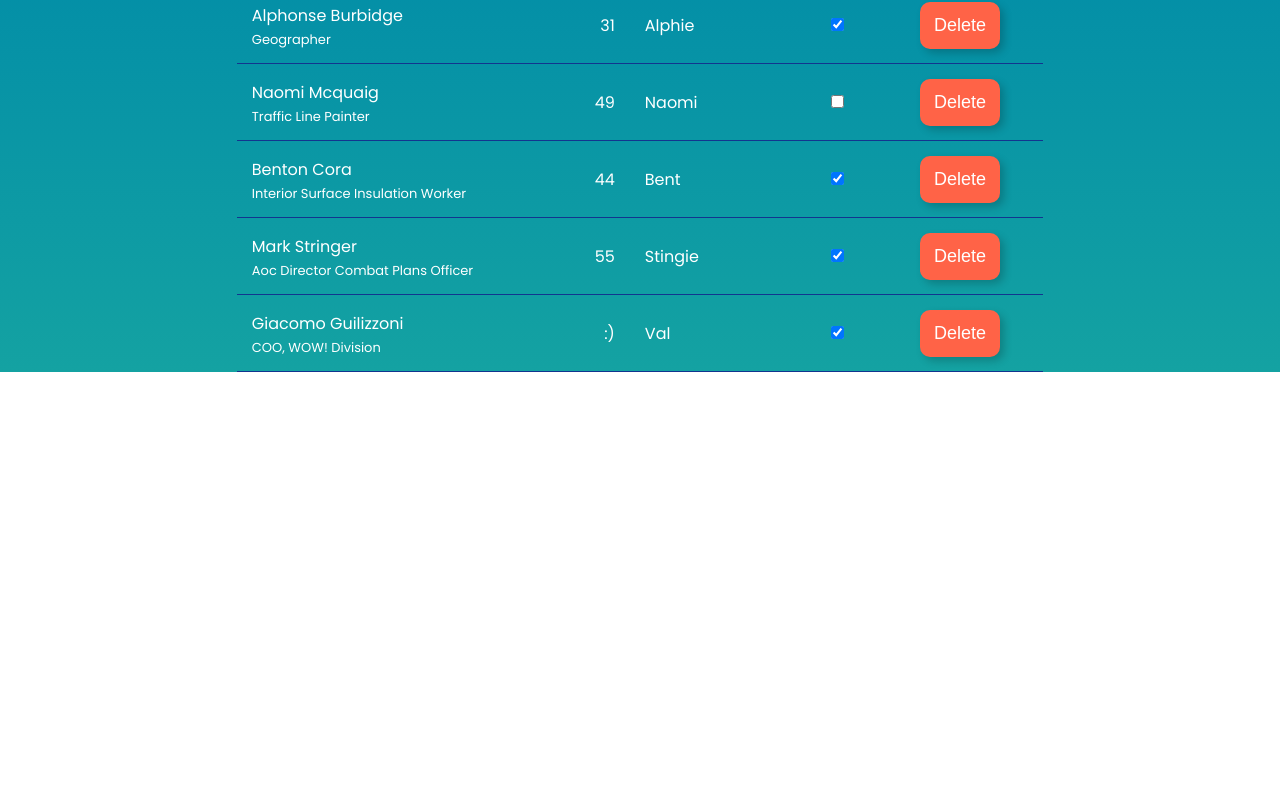
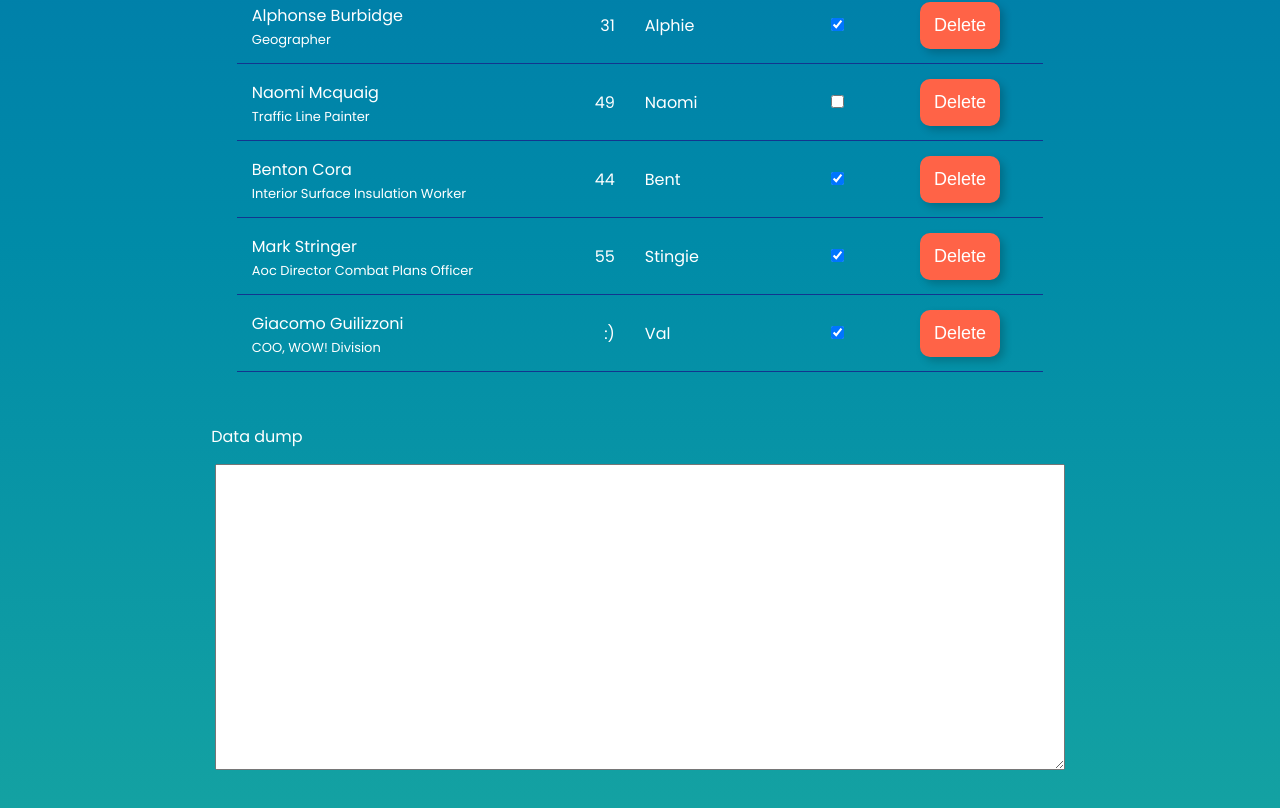
Before and after one commit to Norlandia/employee-tracker, a React (Create React App) app: page / in a window 1280 px wide. Shown: the part 1507-2315 px from the top of the page. Before the commit the page ends 1879 px from the top, so only its background shows below. Built offline with nearby package versions, Linux system fonts and the light colour scheme.

Commit message:
feat(DumpBox.js): create dumpbox component, add styling to it

```diff
--- /dev/null
+++ b/src/components/DumpBox.js
@@ -0,0 +1,14 @@
+import React from 'react';
+
+const DumpBox = () => {
+  return (
+    <div className="textbox-container">
+      <label for="textbox" className="textbox-title">
+        Data dump
+      </label>
+      <textarea id="textbox" className="textbox" readOnly />
+    </div>
+  );
+};
+
+export default DumpBox;
--- a/src/containers/EmployeeListApp.js
+++ b/src/containers/EmployeeListApp.js
@@ -2,6 +2,7 @@ import React, { Component } from 'react';
 import EmployeeList from '../components/EmployeeList';
 import initialEmployees from '../initialEmployees';
 import AddNewEmployee from '../components/AddNewEmployee';
+import DumpBox from '../components/DumpBox';
 
 class EmployeeListApp extends Component {
   state = {
@@ -61,6 +62,7 @@ class EmployeeListApp extends Component {
           employees={this.state.employees}
           delete={this.handleDelete}
         />
+        <DumpBox />
       </div>
     );
   }
--- a/src/styles.css
+++ b/src/styles.css
@@ -82,7 +82,7 @@ th {
   font-size: 22px;
   color: white;
   align-self: center;
-  box-shadow: 4px 4px 8px 0 rgba( 0, 0, 0, .2 );
+  box-shadow: 4px 4px 8px 0 rgba(0, 0, 0, 0.2);
 }
 
 .ok-button {
@@ -97,7 +97,7 @@ th {
   font-size: 18px;
   color: white;
   align-self: center;
-  box-shadow: 4px 4px 8px 0 rgba( 0, 0, 0, .2 );
+  box-shadow: 4px 4px 8px 0 rgba(0, 0, 0, 0.2);
   position: relative;
   bottom: 25px;
   left: 200px;
@@ -127,21 +127,21 @@ th {
   position: fixed;
   top: 0;
   left: 0;
-  width:100%;
+  width: 100%;
   height: 100%;
   background: rgba(0, 0, 0, 0.6);
 }
 
 .modal-main {
   padding: 25px 10px 0 10px;
-  position:fixed;
+  position: fixed;
   color: black;
   background: white;
   width: 400px;
   height: 300px;
-  top:50%;
-  left:50%;
-  transform: translate(-50%,-50%);
+  top: 50%;
+  left: 50%;
+  transform: translate(-50%, -50%);
   border-radius: 15px;
   position: relative;
 }
@@ -175,3 +175,19 @@ label {
 .hide {
   display: none;
 }
+
+.textbox-title,
+.textbox {
+  display: block;
+}
+
+.textbox-title {
+  margin: 52px 0 15px 16.5%;
+}
+
+.textbox {
+  margin: 0 auto 52px auto;
+  width: 66%;
+  height: 300px;
+
+}
```
